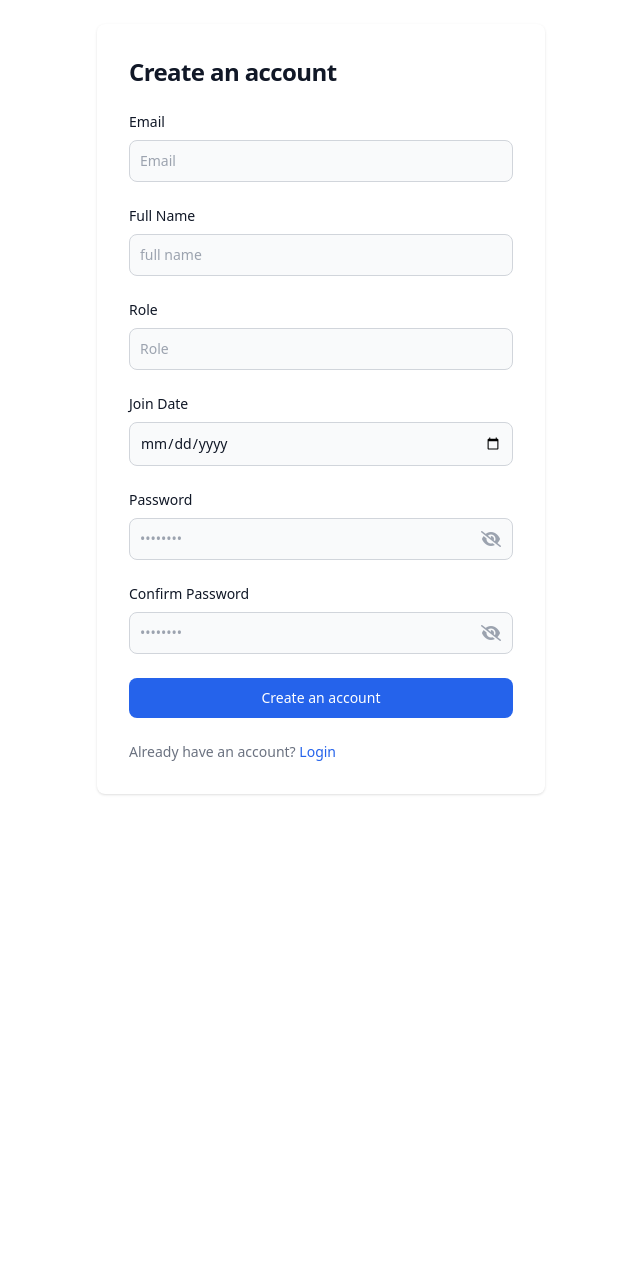
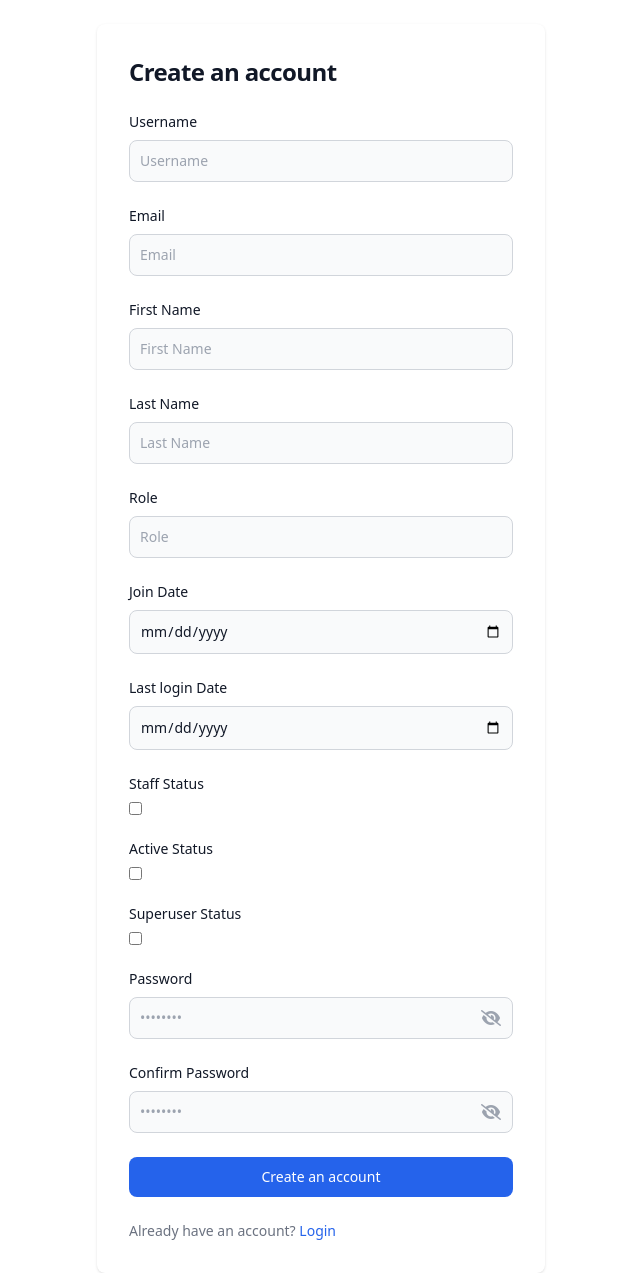
Before and after one commit to kundatwadshubhangi/remote_work, a Django app: page /register/ in a window 1280 px wide. Shown: the whole page, without its empty margins (319-959 px from the left). Before the commit the page ends 795 px from the top, so only its background shows below. Run offline with Django 4.2, Linux system fonts and the light colour scheme; some libraries are stand-ins or nearby versions.

```diff
--- a/remotework_app/forms.py
+++ b/remotework_app/forms.py
@@ -1,14 +1,15 @@
 from django import forms
-from.models import User
+from .models import User
+
 
 class RegistrationForm(forms.ModelForm):
-    password = forms.CharField(label='Password', widget=forms.PasswordInput)
-    confirm_password = forms.CharField(label='Confirm Password', widget=forms.PasswordInput)
-
+    password1 = forms.CharField(label='Password', widget=forms.PasswordInput)
+    password2 = forms.CharField(label='Password confirmation', widget=forms.PasswordInput)
     class Meta:
         model = User
-        fields = ('email','full_name', 'role','join_date')
+        fields = ('username', 'email', 'first_name', 'last_name', 'role', 'is_staff', 'is_active', 'is_superuser')
+
 
 class LoginForm(forms.Form):
-     email = forms.CharField(max_length=255)
-     password = forms.CharField(label='Password', widget=forms.PasswordInput)
+    username = forms.CharField()
+    password = forms.CharField(widget=forms.PasswordInput)
--- a/remotework_app/templates/login.html
+++ b/remotework_app/templates/login.html
@@ -69,8 +69,8 @@
               {% csrf_token %}
 
               <div>
-                <label for="empid" class="block mb-2 text-sm font-medium text-gray-900 dark:text-white">Email</label>
-                <input type="text" name="email" id="" class="bg-gray-50 border border-gray-300 text-gray-900 sm:text-sm rounded-lg focus:ring-blue-600 focus:border-blue-600 block w-full p-2.5 dark:bg-gray-700 dark:border-gray-600 dark:placeholder-gray-400 dark:text-white dark:focus:ring-blue-500 dark:focus:border-blue-500" placeholder="Email" required="id_email">
+                <label for="username" class="block mb-2 text-sm font-medium text-gray-900 dark:text-white">Username</label>
+                <input type="text" name="username" id="" class="bg-gray-50 border border-gray-300 text-gray-900 sm:text-sm rounded-lg focus:ring-blue-600 focus:border-blue-600 block w-full p-2.5 dark:bg-gray-700 dark:border-gray-600 dark:placeholder-gray-400 dark:text-white dark:focus:ring-blue-500 dark:focus:border-blue-500" placeholder="Username" required="id_username">
               </div>
               <div>
                 <label for="password" class="block mb-2 text-sm font-medium text-gray-900 dark:text-white">Password</label>
--- a/remotework_app/templates/register.html
+++ b/remotework_app/templates/register.html
@@ -15,35 +15,60 @@
             <form class="space-y-4 md:space-y-6" method="POST">
               {% csrf_token %}
               <div>
+                <label for="username" class="block mb-2 text-sm font-medium text-gray-900 dark:text-white">Username</label>
+                <input type="text" name="username" id="" class="bg-gray-50 border border-gray-300 text-gray-900 sm:text-sm rounded-lg focus:ring-blue-600 focus:border-blue-600 block w-full p-2.5 dark:bg-gray-700 dark:border-gray-600 dark:placeholder-gray-400 dark:text-white dark:focus:ring-blue-500 dark:focus:border-blue-500" placeholder="Username" required="id_username">
+              </div>
+              <div>
                 <label for="email" class="block mb-2 text-sm font-medium text-gray-900 dark:text-white">Email</label>
                 <input type="email" name="email" id="" class="bg-gray-50 border border-gray-300 text-gray-900 sm:text-sm rounded-lg focus:ring-blue-600 focus:border-blue-600 block w-full p-2.5 dark:bg-gray-700 dark:border-gray-600 dark:placeholder-gray-400 dark:text-white dark:focus:ring-blue-500 dark:focus:border-blue-500" placeholder="Email" required="id_email">
-
               </div>
               <div>
-                <label for="full_name" class="block mb-2 text-sm font-medium text-gray-900 dark:text-white">Full Name</label>
-                <input type="text" name="full_name" id=" " class="bg-gray-50 border border-gray-300 text-gray-900 sm:text-sm rounded-lg focus:ring-blue-600 focus:border-blue-600 block w-full p-2.5 dark:bg-gray-700 dark:border-gray-600 dark:placeholder-gray-400 dark:text-white dark:focus:ring-blue-500 dark:focus:border-blue-500" placeholder="full name" required="id_full_name ">
+                <label for="first_name" class="block mb-2 text-sm font-medium text-gray-900 dark:text-white">First Name</label>
+                <input type="text" name="first_name" id=" " class="bg-gray-50 border border-gray-300 text-gray-900 sm:text-sm rounded-lg focus:ring-blue-600 focus:border-blue-600 block w-full p-2.5 dark:bg-gray-700 dark:border-gray-600 dark:placeholder-gray-400 dark:text-white dark:focus:ring-blue-500 dark:focus:border-blue-500" placeholder="First Name" required="id_first_name ">
+              </div>
+              <div>
+                <label for="last_name" class="block mb-2 text-sm font-medium text-gray-900 dark:text-white">Last Name</label>
+                <input type="text" name="last_name" id=" " class="bg-gray-50 border border-gray-300 text-gray-900 sm:text-sm rounded-lg focus:ring-blue-600 focus:border-blue-600 block w-full p-2.5 dark:bg-gray-700 dark:border-gray-600 dark:placeholder-gray-400 dark:text-white dark:focus:ring-blue-500 dark:focus:border-blue-500" placeholder="Last Name" required="id_last_name ">
               </div>
               <div>
                 <label for="role" class="block mb-2 text-sm font-medium text-gray-900 dark:text-white">Role</label>
                 <input type="text" name="role" id="" class="bg-gray-50 border border-gray-300 text-gray-900 sm:text-sm rounded-lg focus:ring-blue-600 focus:border-blue-600 block w-full p-2.5 dark:bg-gray-700 dark:border-gray-600 dark:placeholder-gray-400 dark:text-white dark:focus:ring-blue-500 dark:focus:border-blue-500" placeholder="Role" required="id_role">
               </div>
               <div>
-                <label for="join_date" class="block mb-2 text-sm font-medium text-gray-900 dark:text-white">Join Date</label>
-                <input type="date" name="join_date" id="" class="bg-gray-50 border border-gray-300 text-gray-900 sm:text-sm rounded-lg focus:ring-blue-600 focus:border-blue-600 block w-full p-2.5 dark:bg-gray-700 dark:border-gray-600 dark:placeholder-gray-400 dark:text-white dark:focus:ring-blue-500 dark:focus:border-blue-500" required="id_role">
+                <label for="date_joined" class="block mb-2 text-sm font-medium text-gray-900 dark:text-white">Join Date</label>
+                <input type="date" name="date_joined" id="" class="bg-gray-50 border border-gray-300 text-gray-900 sm:text-sm rounded-lg focus:ring-blue-600 focus:border-blue-600 block w-full p-2.5 dark:bg-gray-700 dark:border-gray-600 dark:placeholder-gray-400 dark:text-white dark:focus:ring-blue-500 dark:focus:border-blue-500" required="id_date_joined">
               </div>
               <div>
-                <label for="password" class="block mb-2 text-sm font-medium text-gray-900 dark:text-white">Password</label>
+                <label for="last_login" class="block mb-2 text-sm font-medium text-gray-900 dark:text-white">Last login Date</label>
+                <input type="date" name="last_login" id="" class="bg-gray-50 border border-gray-300 text-gray-900 sm:text-sm rounded-lg focus:ring-blue-600 focus:border-blue-600 block w-full p-2.5 dark:bg-gray-700 dark:border-gray-600 dark:placeholder-gray-400 dark:text-white dark:focus:ring-blue-500 dark:focus:border-blue-500" required="id_last_login">
+              </div>
+              <div>
+                <label for="is_staff" class="block mb-2 text-sm font-medium text-gray-900 dark:text-white">Staff Status</label>
+                <input type="checkbox" name="is_staff" id="is_staff" class="bg-gray-50 border border-gray-300 text-gray-900 sm:text-sm rounded-lg focus:ring-blue-600 focus:border-blue-600">
+              </div>
+
+              <div>
+                <label for="is_active" class="block mb-2 text-sm font-medium text-gray-900 dark:text-white">Active Status</label>
+                <input type="checkbox" name="is_active" id="is_active" class="bg-gray-50 border border-gray-300 text-gray-900 sm:text-sm rounded-lg focus:ring-blue-600 focus:border-blue-600">
+              </div>
+
+              <div>
+                <label for="is_superuser" class="block mb-2 text-sm font-medium text-gray-900 dark:text-white">Superuser Status</label>
+                <input type="checkbox" name="is_superuser" id="is_superuser" class="bg-gray-50 border border-gray-300 text-gray-900 sm:text-sm rounded-lg focus:ring-blue-600 focus:border-blue-600">
+              </div>
+              <div>
+                <label for="password1" class="block mb-2 text-sm font-medium text-gray-900 dark:text-white">Password</label>
                 <div class="relative">
-                  <input type="password" name="password" id="password" placeholder="••••••••" class="bg-gray-50 border border-gray-300 text-gray-900 sm:text-sm rounded-lg focus:ring-blue-600 focus:border-blue-600 block w-full p-2.5 dark:bg-gray-700 dark:border-gray-600 dark:placeholder-gray-400 dark:text-white dark:focus:ring-blue-500 dark:focus:border-blue-500" required="id_password">
+                  <input type="password" name="password1" id="password1" placeholder="••••••••" class="bg-gray-50 border border-gray-300 text-gray-900 sm:text-sm rounded-lg focus:ring-blue-600 focus:border-blue-600 block w-full p-2.5 dark:bg-gray-700 dark:border-gray-600 dark:placeholder-gray-400 dark:text-white dark:focus:ring-blue-500 dark:focus:border-blue-500" required="id_password">
                   <span class="absolute right-3 top-1/2 -translate-y-1/2 text-gray-400 hover:text-gray-900 cursor-pointer" id="password-toggle">
                     <i class="fas fa-eye-slash" aria-hidden="true" id="password-eye"></i>
                   </span>
                 </div>
               </div>
               <div>
-                <label for="confirm_password" class="block mb-2 text-sm font-medium text-gray-900 dark:text-white">Confirm Password</label>
+                <label for="password2" class="block mb-2 text-sm font-medium text-gray-900 dark:text-white">Confirm Password</label>
                 <div class="relative">
-                  <input type="password" name="confirm_password" id="confirm_password" placeholder="••••••••" class="bg-gray-50 border border-gray-300 text-gray-900 sm:text-sm rounded-lg focus:ring-blue-600 focus:border-blue-600 block w-full p-2.5 dark:bg-gray-700 dark:border-gray-600 dark:placeholder-gray-400 dark:text-white dark:focus:ring-blue-500 dark:focus:border-blue-500" required="id_confirm_password">
+                  <input type="password" name="password2" id="password2" placeholder="••••••••" class="bg-gray-50 border border-gray-300 text-gray-900 sm:text-sm rounded-lg focus:ring-blue-600 focus:border-blue-600 block w-full p-2.5 dark:bg-gray-700 dark:border-gray-600 dark:placeholder-gray-400 dark:text-white dark:focus:ring-blue-500 dark:focus:border-blue-500" required="id_password2">
                   <span class="absolute right-3 top-1/2 -translate-y-1/2 text-gray-400 hover:text-gray-900 cursor-pointer" id="confirm-password-toggle">
                     <i class="fas fa-eye-slash" aria-hidden="true" id="confirm-password-eye"></i>
                   </span>
@@ -62,7 +87,7 @@
         // JavaScript code here
         // Password toggle
           document.getElementById('password-toggle').addEventListener('click', function() {
-            const passwordInput = document.getElementById('password');
+            const passwordInput = document.getElementById('password1');
             const passwordEye = document.getElementById('password-eye');
             if (passwordInput.type === 'password') {
               passwordInput.type = 'text';
@@ -76,7 +101,7 @@
             });
           // Confirm password toggle
             document.getElementById('confirm-password-toggle').addEventListener('click', function() {
-              const confirmPasswordInput = document.getElementById('confirm_password');
+              const confirmPasswordInput = document.getElementById('password2');
               const confirmPasswordEye = document.getElementById('confirm-password-eye');
               if (confirmPasswordInput.type === 'password') {
                 confirmPasswordInput.type = 'text';
--- a/remotework_app/urls.py
+++ b/remotework_app/urls.py
@@ -4,7 +4,7 @@ from . import views
 urlpatterns = [
     path('register/', views.register, name='register'),
     path('', views.Login_view, name='login'),
-    path('sign-out', views.sign_out, name='sign_out'),
+    path('user_logout', views.user_logout, name='sign_out'),
     path('auth-receiver', views.auth_receiver, name='auth_receiver'),
     path('index', views.Index, name='index'),
 ]
--- a/remotework_app/views.py
+++ b/remotework_app/views.py
@@ -3,19 +3,18 @@ from django.http import HttpResponse
 from django.contrib import messages
 from django.shortcuts import render, redirect
 from.forms import LoginForm, RegistrationForm
-from django.contrib.auth import authenticate, login
+from django.contrib.auth import authenticate, login, logout
 from django.views.decorators.csrf import csrf_exempt
 from google.oauth2 import id_token
 from google.auth.transport import requests
 from .utils import generate_employee_id
+from django.urls import reverse
+
 
 def register(request):
     if request.method == 'POST':
         form = RegistrationForm(request.POST)
-        print (form)
-
         if form.is_valid():
-            # Hash the password before saving
             user = form.save(commit=False)
             user.empid = generate_employee_id()
             user.save()
@@ -26,19 +25,23 @@ def register(request):
     return render(request, 'register.html', {'form': form})
 
 def Login_view(request):
+    form = LoginForm()
     if request.method == 'POST':
         form = LoginForm(request.POST)
         if form.is_valid():
-            email= form.cleaned_data['email']
+            username = form.cleaned_data['username']
             password = form.cleaned_data['password']
-            user = authenticate(email=email, password=password)
+            user = authenticate(request, username=username, password=password)
             if user:
                 login(request, user)
-                return redirect('index')  # redirect to dashboard page
-    else:
-        form = LoginForm()
+                return redirect(reverse('index'))
+            else:
+                # Handle invalid login credentials
+                print("Invalid login credentials")
+        else:
+            # Handle invalid form data
+            print("Invalid form data")
     return render(request, 'login.html', {'form': form})
-
 
 @csrf_exempt
 def auth_receiver(request):
@@ -61,8 +64,9 @@ def auth_receiver(request):
     return redirect('login')
 
 
-def sign_out(request):
-    del request.session['user_data']
+# logout page
+def user_logout(request):
+    logout(request)
     return redirect('login')
 
 
```
Also changed, not shown: remotework_app/models.py (+12 -13 lines), remotework_project/settings.py (+12 -0 lines), remotework_app/migrations/0001_initial.py.
